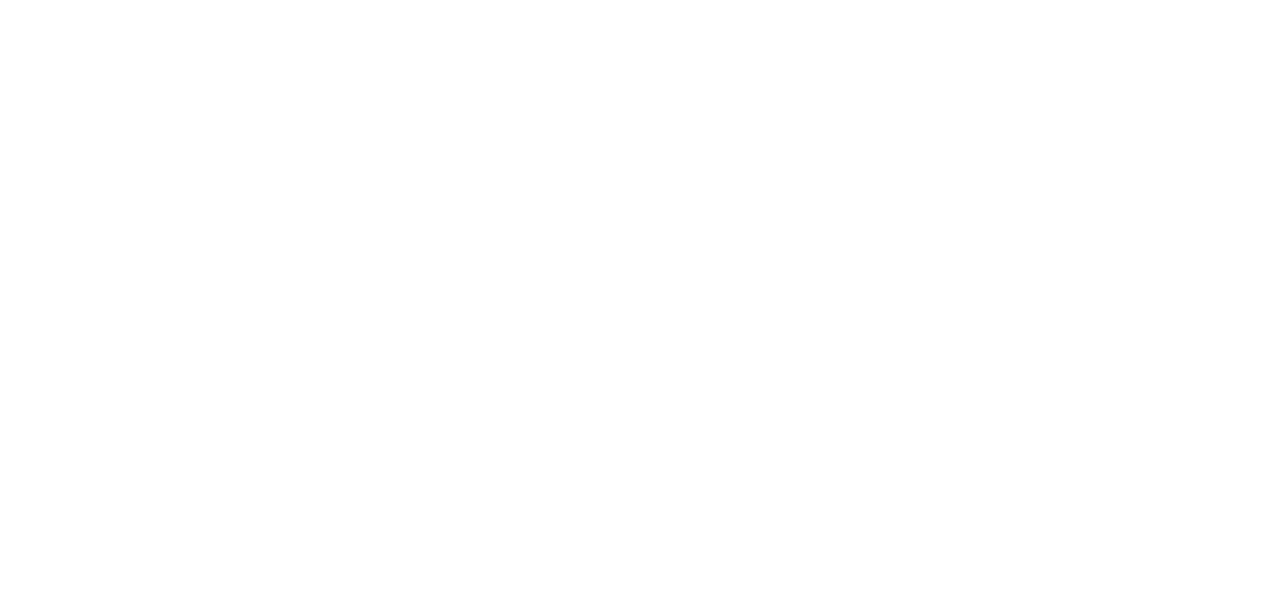
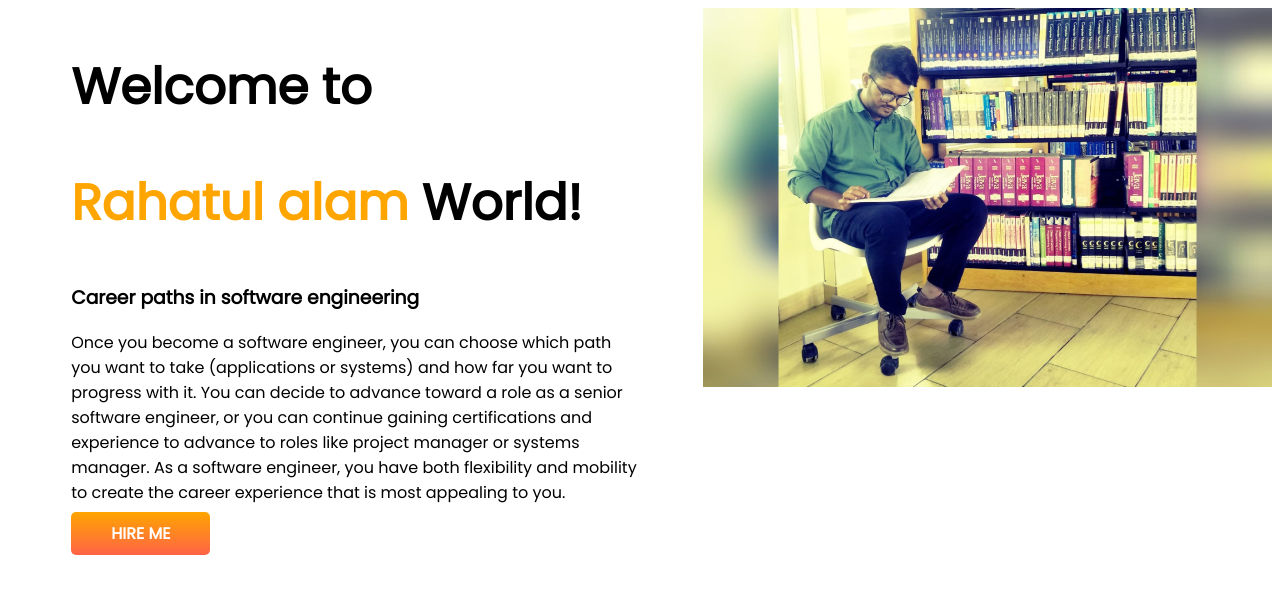
Before and after one commit to mdrahatulalam77/develpper-portfolio, a plain HTML site: page index.html in a window 1280 px wide. Drawn offline with Linux system fonts and the light colour scheme.

Commit message:
first site

```diff
--- a/index.html
+++ b/index.html
@@ -5,9 +5,23 @@
         <meta http-equiv="X-UA-Compatible" content="IE=edge">
         <meta name="viewport" content="width=device-width, initial-scale=1.0">
         <title>my first repo</title>
+        <link rel="preconnect" href="https://fonts.googleapis.com">
+        <link rel="preconnect" href="https://fonts.gstatic.com" crossorigin>
+        <link href="https://fonts.googleapis.com/css2?family=Poppins&display=swap" rel="stylesheet">
         <link rel="stylesheet" href="style.css">
 </head>
 <body>
-
+      <section>
+            <div class="half-width">
+                  <h1>Welcome to</h1>
+                  <h1><span class="orange-color">Rahatul alam</span> World!</h1>
+                  <h3>Career paths in software engineering</h3>
+                  <p>Once you become a software engineer, you can choose which path you want to take (applications or systems) and how far you want to progress with it. You can decide to advance toward a role as a senior software engineer, or you can continue gaining certifications and experience to advance to roles like project manager or systems manager. As a software engineer, you have both flexibility and mobility to create the career experience that is most appealing to you.</p>
+                  <a class="link-button" target="_blank" href="https://www.google.com/search?q=linkedin&rlz=1C1CHBF_enBD1023BD1023&oq=LINK&aqs=chrome.0.0i131i355i433i512j46i131i199i433i465i512j69i57j0i131i433i512l2j0i433i512j0i131i433i512j69i60.4714j0j7&sourceid=chrome&ie=UTF-8">HIRE ME</a>
+            </div>
+                  <div class="half-width">
+                        <img src="images/shuvo1.jgp.jpg" alt="">
+                  </div>
+      </section>
 </body>
 </html>
--- a/style.css
+++ b/style.css
@@ -0,0 +1,27 @@
+body{
+        font-family: 'Poppins', sans-serif;
+}
+h1{
+        font-size: 50px;
+}
+.orange-color{
+        color: orange;
+}
+section{
+        display: flex;
+}
+.half-width{
+        width: 50%;
+        padding-left: 5%;
+}
+.half-width img{
+        width: 100%;
+}
+.link-button{
+        text-decoration: none;
+        background-image: linear-gradient(orange, tomato);
+        color: white;
+        font-weight: 700;
+        padding: 10px 40px;
+        border-radius: 5px;
+}
```
Also changed, not shown: images/shuvo.jpg.jpg (added), images/shuvo1.jgp.jpg (added), images/shuvo2.jpg.jpg (added), images/shuvo3.jpg-removebg-preview.png (added), images/shuvo3.jpg.jpg (added), images/shuvo4.png.png (added).
